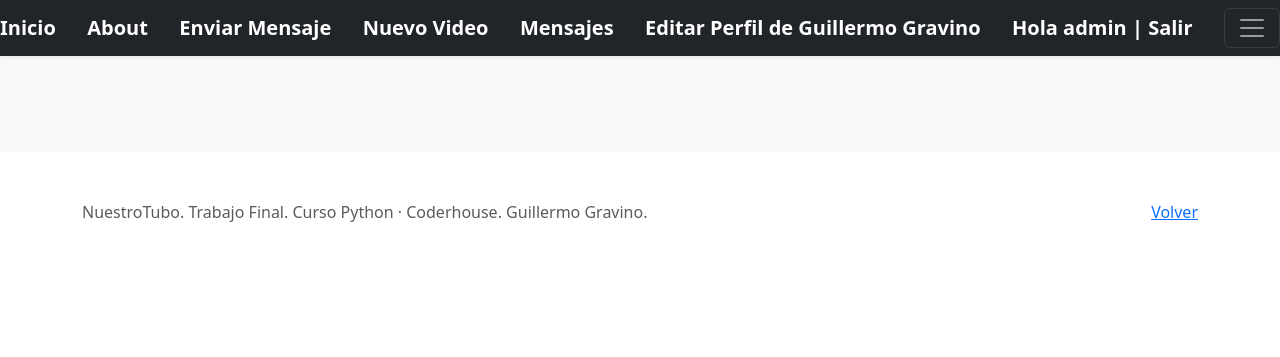
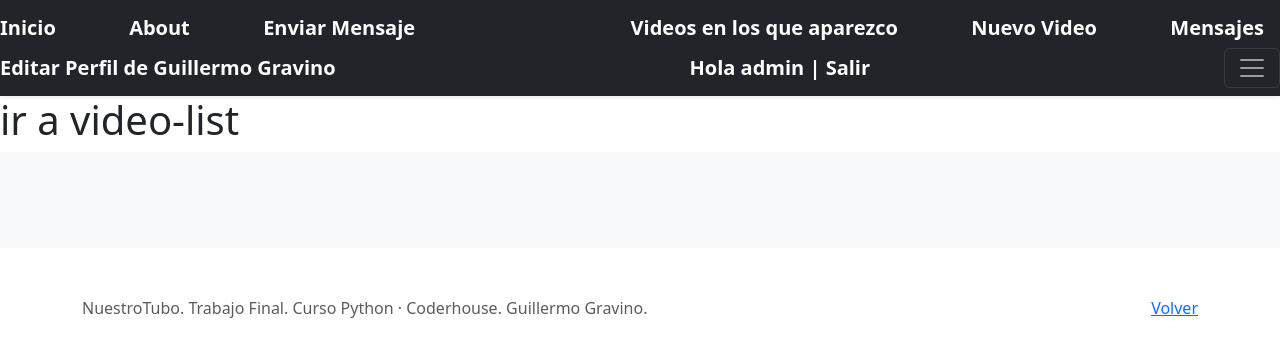
Before and after one commit to willygravino/GUILLERMO-GRAVINO-TRABAJO-FINAL, a Django app: page / in a window 1280 px wide. Shown: the top 357 px of the page. Run offline with Django 4.2, Linux system fonts and the light colour scheme; a user stored in the database is signed in; data comes from the database, SQL or seed files in the repository; both versions use the stored data as it was after the commit; some libraries are stand-ins or nearby versions.

Commit message:
no funciona el filtro de VideoList

```diff
--- a/AdminVideos/templates/AdminVideos/base.html
+++ b/AdminVideos/templates/AdminVideos/base.html
@@ -97,7 +97,7 @@
   </div>
   <div class="navbar navbar-dark bg-dark shadow-sm">
 
-  <a href="{% url 'videos-list' %}" class="navbar-brand d-flex align-items-center">
+  <a href="{% url 'index' %}" class="navbar-brand d-flex align-items-center">
     <strong>Inicio</strong>
   </a>
 
@@ -115,6 +115,14 @@
   {% endif %}
 
       {% if user.is_authenticated  %}
+
+      <!-- <a href="% url 'videos-mine' %" class="navbar-brand d-flex align-items-center"> -->
+        <strong>Mis Videos</strong>
+      </a>
+
+        <a href="{% url 'videos-list' %}" class="navbar-brand d-flex align-items-center">
+          <strong>Videos en los que aparezco</strong>
+        </a>
 
         <a href="{% url 'videos-create' %}" class="navbar-brand d-flex align-items-center">
           <strong>Nuevo Video</strong>
--- a/AdminVideos/templates/AdminVideos/index.html
+++ b/AdminVideos/templates/AdminVideos/index.html
@@ -4,6 +4,7 @@
 {% block principal %}
 
 <main>
+ {% if user.is_authenticated %}
     {% if user.profile.nombre_completo == "" %}
           <section class="py-5 text-center container">
           <div class="row py-lg-5">
@@ -17,9 +18,13 @@
             </div>
           </div>
         </section>
+    {% else %}
+      <h1 class="fw-light">ir a video-list</h1>
+    {% endif %}
+{% else %}
+<h1 class="fw-light">LOGUEESE PARA CONTINUAR</h1>
 
 {% endif %}
-
 
     <div class="album py-5 bg-light">
       <div class="container">
--- /dev/null
+++ b/AdminVideos/templates/AdminVideos/logueo.html
@@ -0,0 +1 @@
+<h1>hay que loguearse</h1>
--- a/AdminVideos/views.py
+++ b/AdminVideos/views.py
@@ -9,26 +9,47 @@
 from django.contrib.auth.models import User
 
 
-
 def index(request):
     return render(request, "AdminVideos/index.html")
 
 def about(request):
     return render(request, "AdminVideos/about.html")
 
-
 class VideoList(ListView):
     model = Video
     context_object_name = "videos"
 
     def get_queryset(self):
-        query  =  self.request.user.profile.nombre_completo # aquí irá el nombre del usuario logueado
-        if query:
-           object_list = Video.objects.filter(quienes_aparecen__icontains=query)
+        if self.request.user.is_authenticated:
+            try:
+                if self.request.user.profile:
+                        query = self.request.user.profile.nombre_completo
+                        if query:
+                            object_list = Video.objects.filter(quienes_aparecen__icontains=query)
+            except Exception:
+               object_list = Video.objects.filter(quienes_aparecen__icontains="%%")
         else:
-           object_list = Video.objects.filter(quienes_aparecen__icontains="%%")
+            object_list = Video.objects.filter(quienes_aparecen__icontains="%%")
         return object_list
 
+#class VideosMineList(LoginRequiredMixin, VideoList):
+
+ #   def get_queryset(self):
+  #      return Video.objects.filter(propietario=self.request.user.id).all()
+
+
+#class VideoList(ListView):
+#    context_object_name = "videos"
+#   model = Video
+
+ #   def get_queryset(self):
+ #       query  =  self.request.user.profile.nombre_completo # aquí irá el nombre del usuario logueado
+ #       if query:
+ #          object_list = Video.objects.filter(quienes_aparecen__icontains=query)
+ #       else:
+ #          query = self.request.user #lo nuevo
+ #          object_list = Video.objects.filter(quienes_aparecen__icontains=query)
+ #       return object_list
 
     #def get_queryset(self):
     #    query = self.request.GET.get('q')
@@ -36,7 +57,7 @@
     #    return object_list
 
 
-class VideoMineList(LoginRequiredMixin, VideoList):
+
 
     def get_queryset(self):
         return Video.objects.filter(propietario=self.request.user.id).all()
@@ -52,12 +73,6 @@
     success_url = reverse_lazy("videos-list")
     fields = ["nombre_video","url_video","descripcion_video","quienes_aparecen","image","fecha_video"]
     #fields = '__all__'
-
-    def form_valid(self, form):
-        el_propietario = form.save(commit=False)
-        el_propietario.propietario = self.request.user
-        el_propietario.save()
-        return redirect(self.success_url)
 
     def test_func(self):
         user_id = self.request.user.id
--- a/nuestrotubo/settings.py
+++ b/nuestrotubo/settings.py
@@ -128,4 +128,4 @@
 MEDIA_ROOT = str(Path(BASE_DIR) / 'media')
 MEDIA_URL = '/media/'
 
-LOGIN_URL = "videos-list"
+LOGIN_URL = "index"
--- a/nuestrotubo/urls.py
+++ b/nuestrotubo/urls.py
@@ -15,7 +15,7 @@
 """
 from django.contrib import admin
 from django.urls import path
-from AdminVideos.views import index, VideoList, VideoUpdate, VideoDelete, VideoCreate, Login, Logout, SignUp, ProfileCreate, ProfileUpdate, about, VideoDetail, MensajeCreate, MensajeList, MensajeDelete, VideoMineList
+from AdminVideos.views import index, VideoList, VideoUpdate, VideoDelete, VideoCreate, Login, Logout, SignUp, ProfileCreate, ProfileUpdate, about, VideoDetail, MensajeCreate, MensajeList, MensajeDelete#, VideosMineList
 from django.conf.urls.static import static
 from django.conf import settings
 
@@ -23,7 +23,7 @@
 urlpatterns = [
     path('admin/', admin.site.urls),
     path('', index, name="index"),
-  #  path('videos/list', VideoList.as_view(), name="videos-list"),
+   # path('videos/list', VideosMineList.as_view(), name="videos-mine"),
     path('videos/list', VideoList.as_view(), name="videos-list"),
     path('videos/<pk>/update', VideoUpdate.as_view(), name="videos-update"),
     path('videos/<pk>/delete', VideoDelete.as_view(), name="videos-delete"),
```
Also changed, not shown: db.sqlite3. Lines whose indentation alone changed are shown as unchanged.
